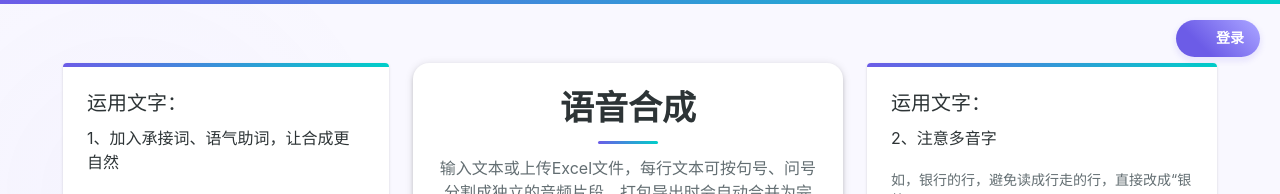
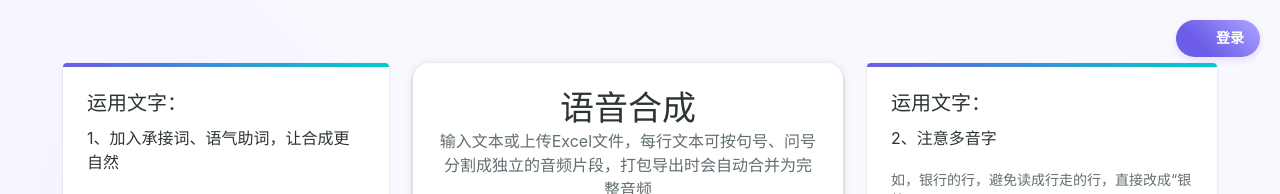
Before and after one commit to Richard-collab/tts-app, a React (Vite) app: page /tts-editor in a window 1280 px wide. Shown: the top 194 px of the page. Built offline with nearby package versions, Linux system fonts and the light colour scheme; some icons are missing.

Commit message:
small chang on interface

```diff
--- a/src/pages/TtsEditor.jsx
+++ b/src/pages/TtsEditor.jsx
@@ -1128,7 +1128,7 @@ function TtsEditor() {
                         color="primary"
                         startIcon={<LoginIcon />}
                         onClick={handleLoginOpen}
-                        sx={{ borderRadius: 20 }}
+                        sx={{ borderRadius: 20, position: 'sticky'}}
                       >
                           登录
                       </Button>
@@ -1205,7 +1205,7 @@ function TtsEditor() {
                     left: 0,
                     right: 0,
                     height: '4px',
-                    background: 'linear-gradient(90deg, #6C5CE7, #00CEC9)',
+                    // background: 'linear-gradient(90deg, #6C5CE7, #00CEC9)',
                   }
                 }}
               >
@@ -1213,19 +1213,7 @@ function TtsEditor() {
                   variant="h4"
                   component="h1"
                   align="center"
-                  sx={{
-                    mb: 1,
-                    fontWeight: 700,
-                    '&::after': {
-                      content: '""',
-                      display: 'block',
-                      width: '60px',
-                      height: '3px',
-                      background: 'linear-gradient(90deg, #6C5CE7, #00CEC9)',
-                      margin: '12px auto',
-                      borderRadius: '2px'
-                    }
-                  }}
+
                 >
                   语音合成
                 </Typography>
```
